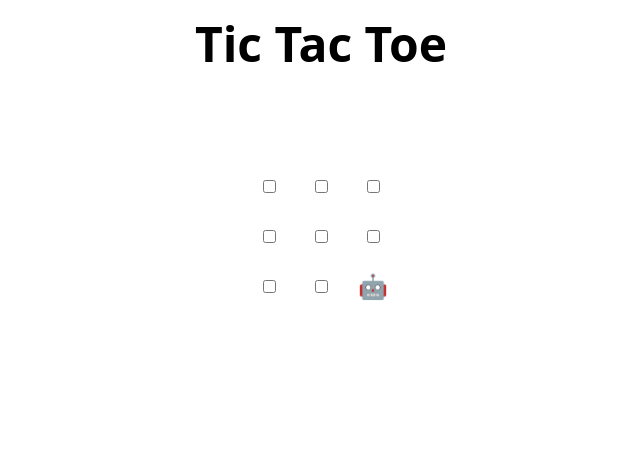
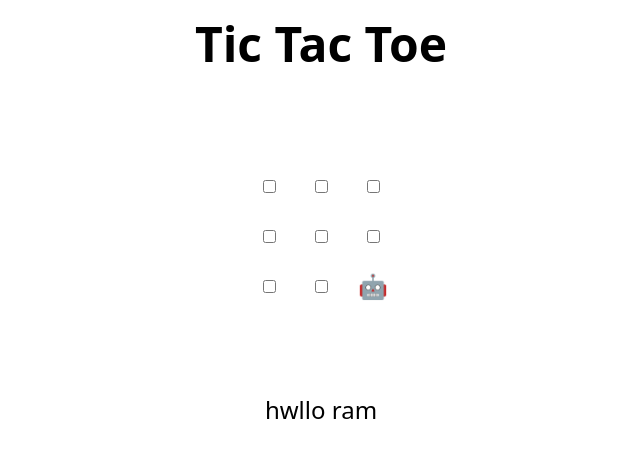
Before and after one commit to sajalbatra/Mlsa-Task1, a plain HTML site: page index.html in a window 1280 px wide. Shown: the whole page, without its empty margins (319-959 px from the left). Drawn offline with Linux system fonts and the light colour scheme.

Commit message:
Update index.html
Sajal

```diff
--- a/index.html
+++ b/index.html
@@ -47,6 +47,7 @@
   </tr>
 </table>
 
+<p>hwllo ram</p>
 <h2 hidden>Game over, refresh to play again 🧑‍💻 🤖!</h2>
 
 <script>
```
